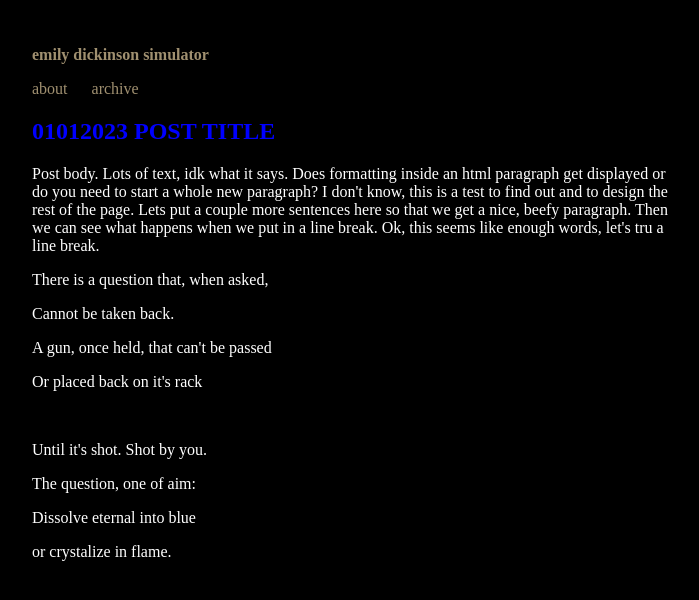
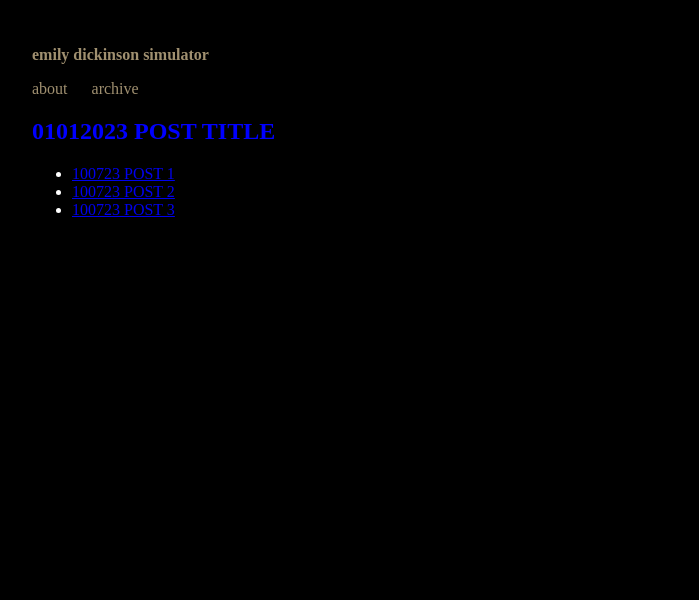
Before and after one commit to dylwmartin/dylwmartin.github.io, a plain HTML site: page archive.html in a window 1280 px wide. Shown: the whole page, without its empty margins (288-987 px from the left). Drawn offline with Linux system fonts and the light colour scheme.

Commit message:
Update archive.html

```diff
--- a/archive.html
+++ b/archive.html
@@ -20,17 +20,10 @@
 
 	<h2>01012023 POST TITLE</h2>
 
-	<p>
-	Post body. Lots of text, idk what it says. Does formatting inside an html paragraph get displayed or do you need to start a whole new paragraph? I don't know, this is a test to find out and to design the rest of the page. Lets put a couple more sentences here so that we get a nice, beefy paragraph. Then we can see what happens when we put in a line break. Ok, this seems like enough words, let's tru a line break.
-	</p>
-	<p>There is a question that, when asked,</p>
-	<p>Cannot be taken back.</p>
-	<p>A gun, once held, that can't be passed</p>
-	<p>Or placed back on it's rack</p>
-	<br>
-	<p>Until it's shot. Shot by you.</p>
-	<p>The question, one of aim:</p>
-	<p>Dissolve eternal into blue</p>
-	<p>or crystalize in flame.</p>
+	<ul>
+		<li><a href="./posts/post1.html"> 100723 POST 1</li>
+		<li><a href="./posts/post2.html"> 100723 POST 2</li>
+		<li><a href="./posts/post3.html"> 100723 POST 3</li>
+	</ul>
 </body>
 </html>
```
